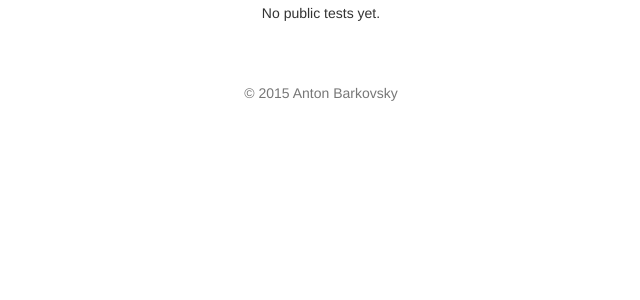
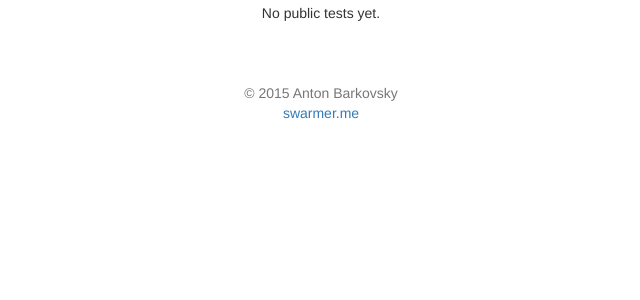
Before and after one commit to swarmer/tester, a Django app: page /explore/ in a window 1280 px wide. Shown: the part 159-459 px from the top of the page, without its empty margins (319-959 px from the left). Run offline with Django 3.2, Linux system fonts and the light colour scheme; data that the repository does not hold is empty; some libraries are stand-ins or nearby versions.

Commit message:
Use standard footer

```diff
--- a/core/static/core/css/style.css
+++ b/core/static/core/css/style.css
@@ -50,6 +50,11 @@
 }
 
 
-.footer {
+footer {
+    text-align: center;
     margin-top: 50px;
 }
+
+footer > p {
+    margin: 0 0;
+}
--- a/core/templates/base.html
+++ b/core/templates/base.html
@@ -72,8 +72,9 @@
       {% endblock %}
     </div>
 
-    <div class="footer">
-      <p class="text-center text-muted">© 2015 Anton Barkovsky</p>
-    </div>
+    <footer>
+      <p class="text-muted">© 2015 Anton Barkovsky</p>
+      <p><a href="http://swarmer.me/">swarmer.me</a></p>
+    </footer>
   </body>
 </html>
```
